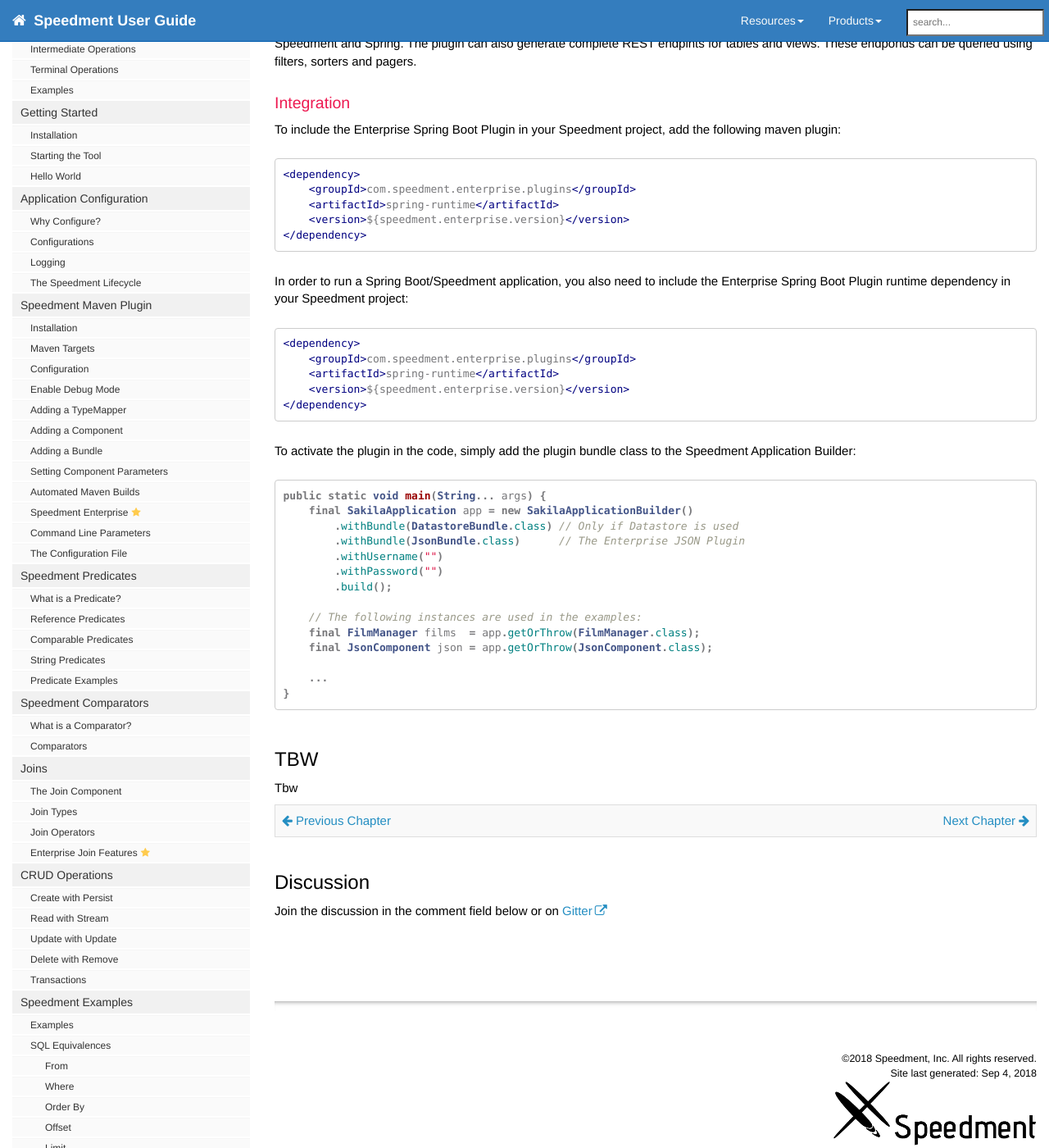
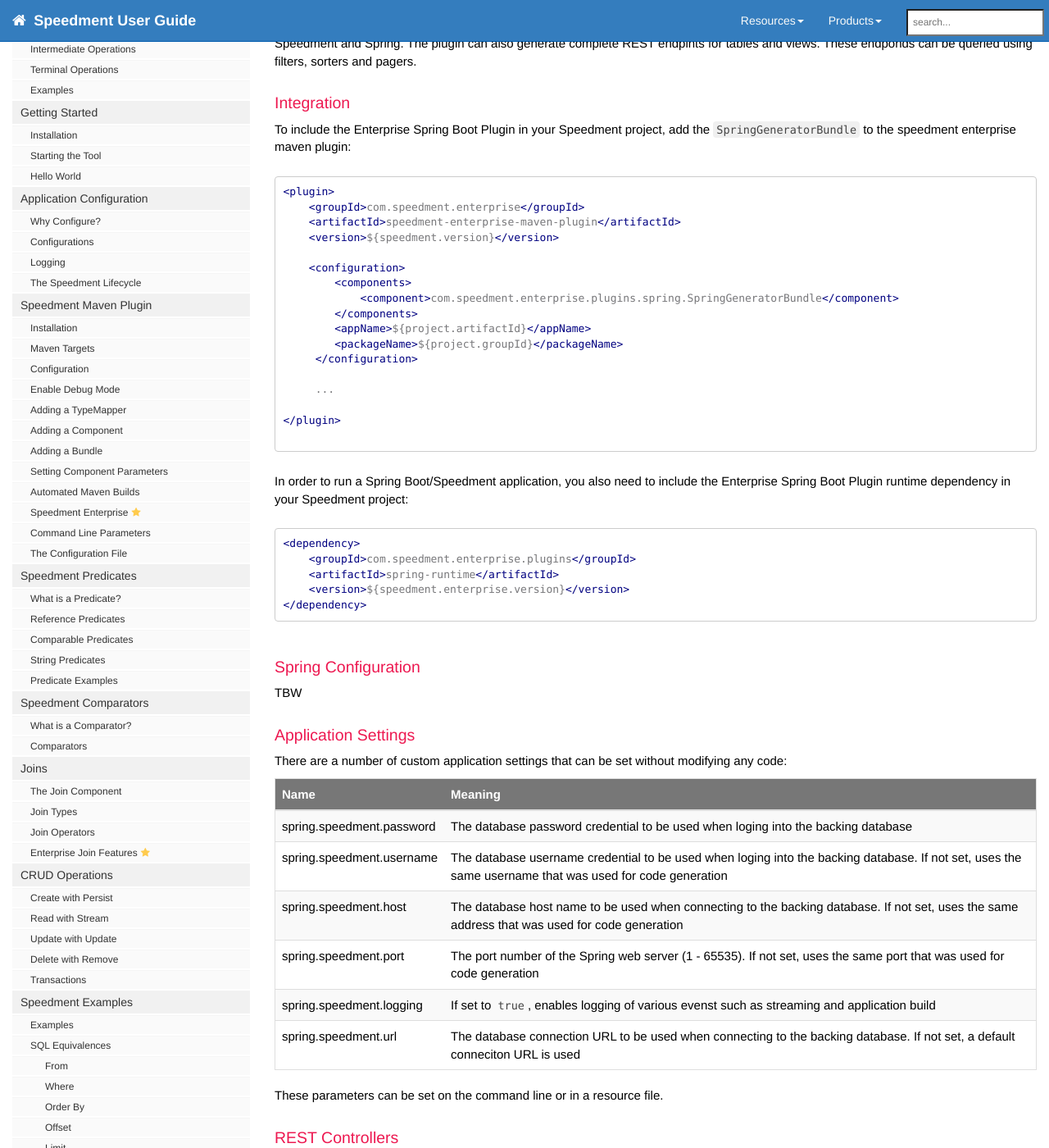
Before and after one commit to speedment/speedment-doc, a Jekyll site: the page built from pages/enterprise_spring.md, in a window 1280 px wide and 1400 px high, scrolled down 216 px. Shown: the whole window at 82% size. Built offline with Jekyll 4.4.1, drawn with Linux system fonts in a browser that asks for light colours; nearby versions of some CDN libraries; comment, search, counter and statistics services are not loaded.

Commit message:
Improve Spring plugin

````diff
--- a/pages/enterprise_spring.md
+++ b/pages/enterprise_spring.md
@@ -18,16 +18,26 @@
 
 
 ### Integration
-To include the Enterprise Spring Boot Plugin in your Speedment project, add the following maven plugin:
+To include the Enterprise Spring Boot Plugin in your Speedment project, add the `SpringGeneratorBundle` to the speedment enterprise maven plugin:
+```xml
+<plugin>
+    <groupId>com.speedment.enterprise</groupId>
+    <artifactId>speedment-enterprise-maven-plugin</artifactId>
+    <version>${speedment.version}</version>
 
-```xml
-<dependency>
-    <groupId>com.speedment.enterprise.plugins</groupId>
-    <artifactId>spring-runtime</artifactId>
-    <version>${speedment.enterprise.version}</version>
-</dependency>
+    <configuration>
+        <components>
+            <component>com.speedment.enterprise.plugins.spring.SpringGeneratorBundle</component>
+        </components>
+        <appName>${project.artifactId}</appName>
+        <packageName>${project.groupId}</packageName>
+     </configuration>
+
+     ...
+
+</plugin>
+
 ```
-
 
 In order to run a Spring Boot/Speedment application, you also need to include the Enterprise Spring Boot Plugin runtime dependency in your Speedment project:
 
@@ -39,27 +49,25 @@
 </dependency>
 ```
 
-To activate the plugin in the code, simply add the plugin bundle class to the Speedment Application Builder:
+### Spring Configuration
+TBW
 
-```java
-public static void main(String... args) {
-    final SakilaApplication app = new SakilaApplicationBuilder()
-        .withBundle(DatastoreBundle.class) // Only if Datastore is used
-        .withBundle(JsonBundle.class)      // The Enterprise JSON Plugin
-        .withUsername("")
-        .withPassword("")
-        .build();
+### Application Settings
+There are a number of custom application settings that can be set without modifying any code:
 
-    // The following instances are used in the examples:
-    final FilmManager films  = app.getOrThrow(FilmManager.class);
-    final JsonComponent json = app.getOrThrow(JsonComponent.class);
+| Name                      | Meaning |
+| :------------------------ | :-------|
+| spring.speedment.password | The database password credential to be used when loging into the backing database |
+| spring.speedment.username | The database username credential to be used when loging into the backing database. If not set, uses the same username that was used for code generation |
+| spring.speedment.host     | The database host name to be used when connecting to the backing database. If not set, uses the same address that was used for code generation|
+| spring.speedment.port     | The port number of the Spring web server (1 - 65535). If not set, uses the same port that was used for code generation |
+| spring.speedment.logging  | If set to `true`, enables logging of various evenst such as streaming and application build |
+| spring.speedment.url      | The database connection URL to be used when connecting to the backing database. If not set, a default conneciton URL is used|
 
-    ...
-}
-```
+These parameters can be set on the command line or in a resource file.
 
-## TBW
-Tbw
+### REST Controllers
+TBW
 
 {% include prev_next.html %}
 
````
